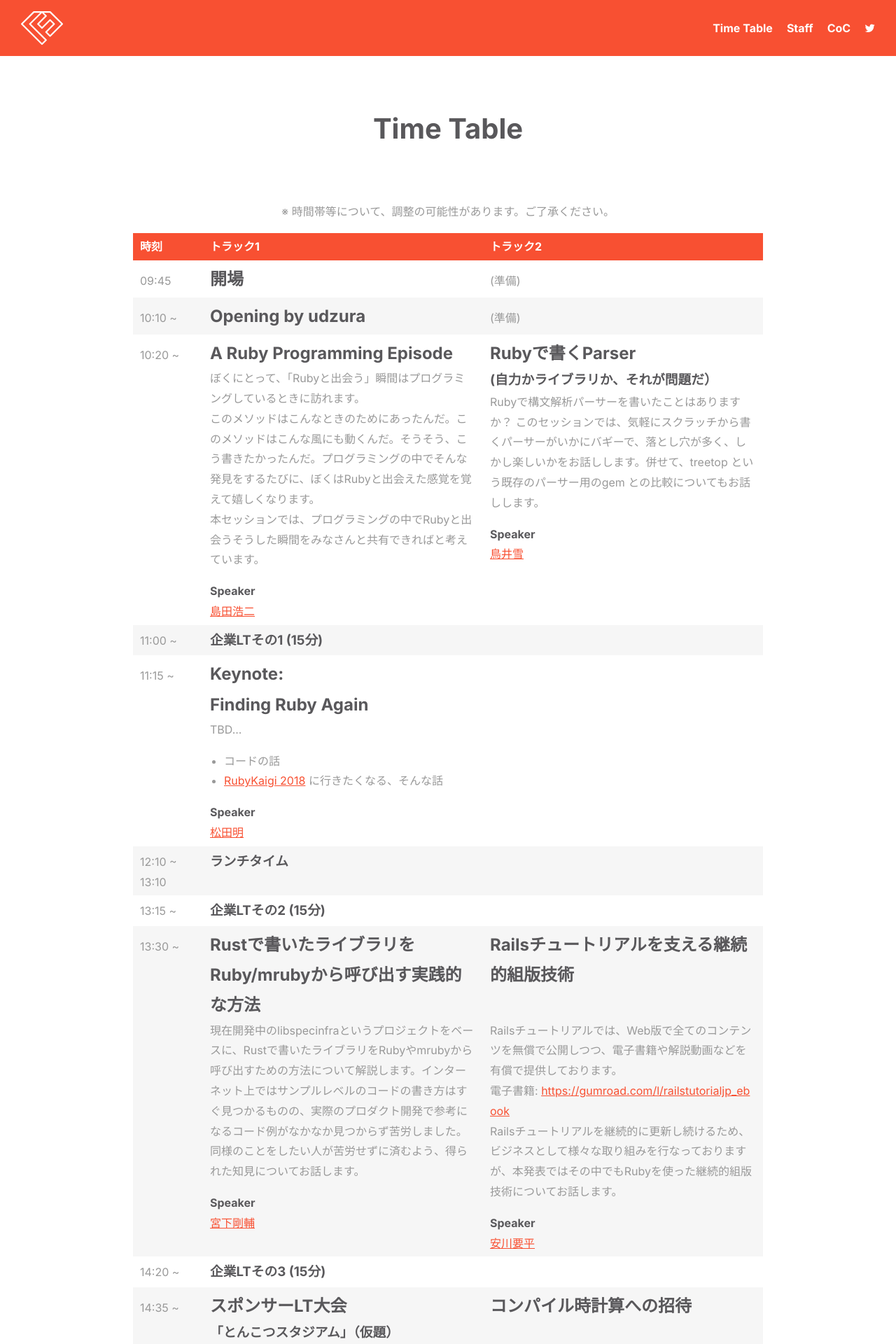
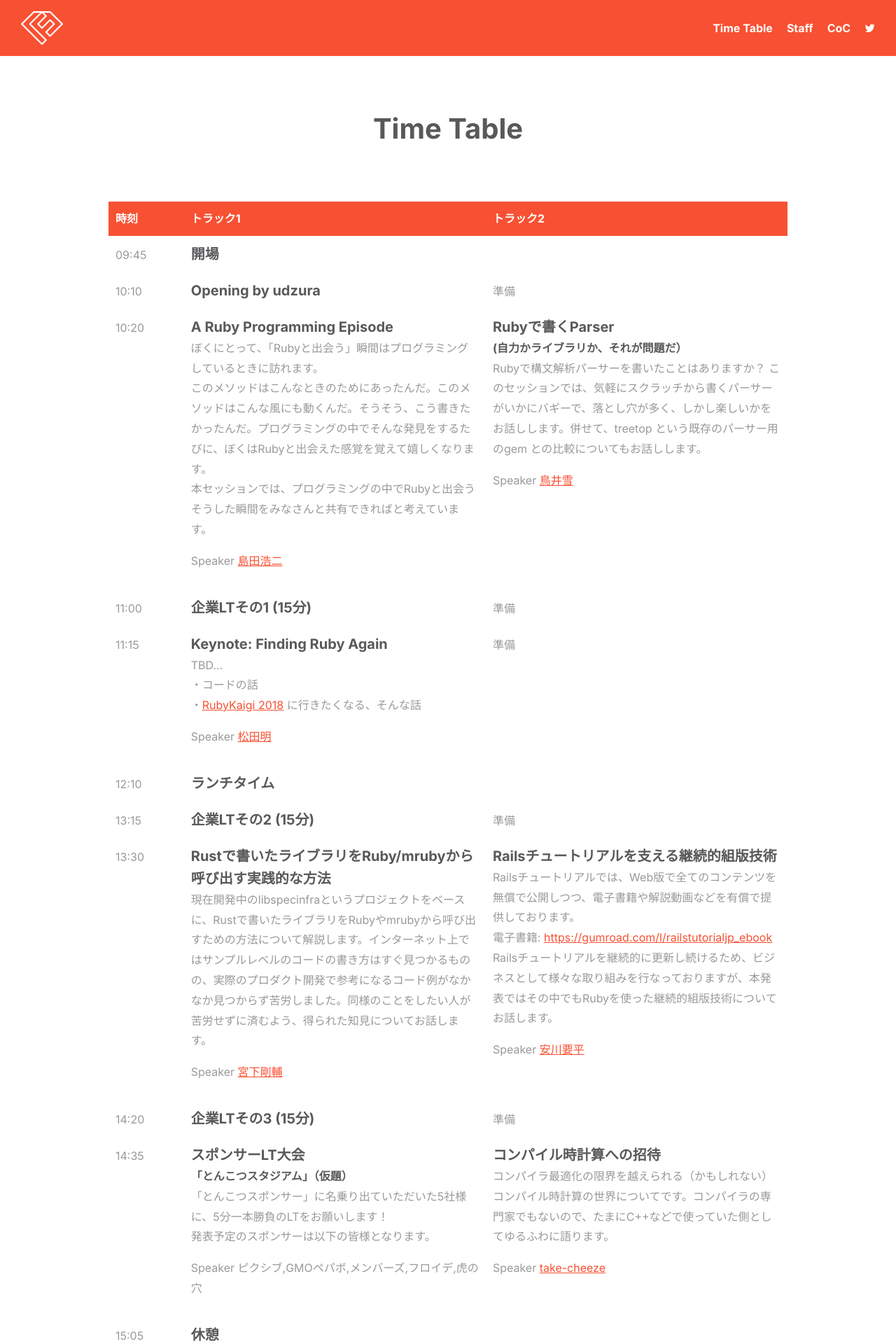
Before and after one commit to fukuokarb/fukuokark02, a Jekyll site: the page built from timetable.html, in a window 1280 px wide. Shown: the top 1920 px of the page at 70% size. Built offline with Jekyll 4.4.1, drawn with Linux system fonts in a browser that asks for light colours; nearby versions of some CDN libraries; some of the changed text lies outside the part shown.

Commit message:
タグとスタイルを調整

```diff
--- a/assets/css/style.css
+++ b/assets/css/style.css
@@ -360,8 +360,7 @@ button {
 }
 .default-section__table-wrap {
   margin: 0 auto;
-  padding: 0 20px;
-  max-width: 900px;
+  max-width: 970px;
 }
 .default-section__table {
   margin: 0 0 40px;
@@ -370,11 +369,11 @@ button {
 }
 .default-section__table__row {
   padding: 10px 0;
-  background: #F6F6F6;
+  background: #FFF;
   display: table-row;
 }
 .default-section__table__row:nth-of-type(even) {
-  background: #FFF;
+  border-bottom: 1px solid #f6f6f6;
 }
 .default-section__table__header {
   font-weight: bold;
@@ -382,7 +381,7 @@ button {
   background: #F85032;
 }
 .default-section__table__cell {
-  padding: 5px 10px;
+  padding: 10px;
   display: table-cell;
 }
 .default-section__table__cell--time {
@@ -396,7 +395,8 @@ button {
 }
 .default-section__table__title {
   font-weight: bold;
-  font-size: 2.4rem;
+  font-size: 2rem;
+  line-height: 1.6;
 }
 .default-section__table__subtitle {
   font-weight: bold;
--- a/timetable.html
+++ b/timetable.html
@@ -2,9 +2,6 @@
 title: 'Time Table'
 layout: post
 ---
-<div class="default-section__card-wrap">
-  <p>※ 時間帯等について、調整の可能性があります。ご了承ください。</p>
-</div>
 <div class="default-section__table-wrap">
   <div class="default-section__table">
     <div class="default-section__table__row default-section__table__header">
@@ -25,24 +22,21 @@ layout: post
       <div class="default-section__table__cell">
         <h2 class="default-section__table__title">開場</h2>
       </div>
-      <div class="default-section__table__cell">
-        (準備)
-      </div>
     </div>
     <div class="default-section__table__row">
       <div class="default-section__table__cell">
-        10:10 ~
+        10:10
       </div>
       <div class="default-section__table__cell">
         <h2 class="default-section__table__title">Opening by udzura</h2>
       </div>
       <div class="default-section__table__cell">
-        (準備)
+        準備
       </div>
     </div>
     <div class="default-section__table__row">
       <div class="default-section__table__cell">
-        10:20 ~
+        10:20
       </div>
       <div class="default-section__table__cell">
         <h2 class="default-section__table__title">A Ruby Programming Episode</h2>
@@ -51,53 +45,51 @@ layout: post
           このメソッドはこんなときのためにあったんだ。このメソッドはこんな風にも動くんだ。そうそう、こう書きたかったんだ。プログラミングの中でそんな発見をするたびに、ぼくはRubyと出会えた感覚を覚えて嬉しくなります。<br>
           本セッションでは、プログラミングの中でRubyと出会うそうした瞬間をみなさんと共有できればと考えています。
         </p>
-        <h4>Speaker</h4>
-        <a href="./speakers.html#snoozer05">島田浩二</a>
+        <p>Speaker <a href="./speakers.html#snoozer05">島田浩二</a></p>
       </div>
       <div class="default-section__table__cell">
-        <h2>Rubyで書くParser</h2>
-        <h3>(自力かライブラリか、それが問題だ）</h3>
+        <h2 class="default-section__table__title">Rubyで書くParser</h2>
+        <h3 class="default-section__table__subtitle">(自力かライブラリか、それが問題だ）</h3>
         <p>
           Rubyで構文解析パーサーを書いたことはありますか？ このセッションでは、気軽にスクラッチから書くパーサーがいかにバギーで、落とし穴が多く、しかし楽しいかをお話しします。併せて、treetop という既存のパーサー用のgem との比較についてもお話しします。
         </p>
-        <h4>Speaker</h4>
-        <a href="./speakers.html#yotii23">鳥井雪</a>
+        <p>Speaker <a href="./speakers.html#yotii23">鳥井雪</a></p>
       </div>
     </div>
     <div class="default-section__table__row">
       <div class="default-section__table__cell">
-        11:00 ~
+        11:00
       </div>
       <div class="default-section__table__cell">
-        <h3>企業LTその1 (15分)</h3>
+        <h2 class="default-section__table__title">企業LTその1 (15分)</h2>
       </div>
       <div class="default-section__table__cell">
+        準備
       </div>
     </div>
     <div class="default-section__table__row">
       <div class="default-section__table__cell">
-        11:15 ~
+        11:15
       </div>
       <div class="default-section__table__cell">
-        <h2>Keynote:<br />Finding Ruby Again</h2>
-        <p>TBD...</p>
-        <ul>
-          <li>コードの話</li>
-          <li><a href="http://rubykaigi.org/2018">RubyKaigi 2018</a> に行きたくなる、そんな話</li>
-        </ul>
-        <h4>Speaker</h4>
-        <a href="./index.html#keynotes">松田明</a>
+        <h2 class="default-section__table__title">Keynote: Finding Ruby Again</h2>
+        <p>
+          TBD...<br>
+          ・コードの話<br>
+          ・<a href="http://rubykaigi.org/2018">RubyKaigi 2018</a> に行きたくなる、そんな話<br>
+        </p>
+        <p>Speaker <a href="./index.html#keynotes">松田明</a></p>
       </div>
       <div class="default-section__table__cell">
+        準備
       </div>
     </div>
     <div class="default-section__table__row">
       <div class="default-section__table__cell">
-        12:10 ~
-        13:10
+        12:10
       </div>
       <div class="default-section__table__cell">
-        <h3>ランチタイム</h3>
+        <h2 class="default-section__table__title">ランチタイム</h2>
       </div>
       <div class="default-section__table__cell">
       </div>
@@ -105,10 +97,78 @@ layout: post
 
     <div class="default-section__table__row">
       <div class="default-section__table__cell">
-        13:15 ~
+        13:15
       </div>
       <div class="default-section__table__cell">
-        <h3>企業LTその2 (15分)</h3>
+        <h2 class="default-section__table__title">企業LTその2 (15分)</h2>
+      </div>
+      <div class="default-section__table__cell">
+        準備
+      </div>
+    </div>
+
+    <div class="default-section__table__row">
+      <div class="default-section__table__cell">
+        13:30
+      </div>
+      <div class="default-section__table__cell">
+        <h2 class="default-section__table__title">Rustで書いたライブラリをRuby/mrubyから呼び出す実践的な方法</h2>
+        <p>
+          現在開発中のlibspecinfraというプロジェクトをベースに、Rustで書いたライブラリをRubyやmrubyから呼び出すための方法について解説します。インターネット上ではサンプルレベルのコードの書き方はすぐ見つかるものの、実際のプロダクト開発で参考になるコード例がなかなか見つからず苦労しました。同様のことをしたい人が苦労せずに済むよう、得られた知見についてお話します。
+        </p>
+        <p>Speaker <a href="./speakers.html#mizzy">宮下剛輔</a></p>
+      </div>
+      <div class="default-section__table__cell">
+        <h2 class="default-section__table__title">Railsチュートリアルを支える継続的組版技術</h2>
+        <p>
+          Railsチュートリアルでは、Web版で全てのコンテンツを無償で公開しつつ、電子書籍や解説動画などを有償で提供しております。<br>
+          電子書籍: <a href="https://gumroad.com/l/railstutorialjp_ebook">https://gumroad.com/l/railstutorialjp_ebook</a><br>
+          Railsチュートリアルを継続的に更新し続けるため、ビジネスとして様々な取り組みを行なっておりますが、本発表ではその中でもRubyを使った継続的組版技術についてお話します。
+        </p>
+        <p>Speaker <a href="./speakers.html#yasulab">安川要平</a></p>
+      </div>
+    </div>
+
+    <div class="default-section__table__row">
+      <div class="default-section__table__cell">
+        14:20
+      </div>
+      <div class="default-section__table__cell">
+        <h2 class="default-section__table__title">企業LTその3 (15分)</h2>
+      </div>
+      <div class="default-section__table__cell">
+        準備
+      </div>
+    </div>
+
+    <div class="default-section__table__row">
+      <div class="default-section__table__cell">
+        14:35
+      </div>
+      <div class="default-section__table__cell">
+        <h2 class="default-section__table__title">スポンサーLT大会</h2>
+        <h3 class="default-section__table__subtitle">「とんこつスタジアム」（仮題）</h3>
+        <p>
+          「とんこつスポンサー」に名乗り出ていただいた5社様に、5分一本勝負のLTをお願いします！<br>
+          発表予定のスポンサーは以下の皆様となります。
+        </p>
+        <p>Speaker ピクシブ,GMOペパボ,メンバーズ,フロイデ,虎の穴</p>
+      </div>
+      <div class="default-section__table__cell">
+        <h2 class="default-section__table__title">コンパイル時計算への招待</h2>
+        <p>
+          コンパイラ最適化の限界を越えられる（かもしれない）コンパイル時計算の世界についてです。コンパイラの専門家でもないので、たまにC++などで使っていた側としてゆるふわに語ります。
+        </p>
+        <p>Speaker <a href="./speakers.html#take-cheeze">take-cheeze</a></p>
+      </div>
+    </div>
+
+    <div class="default-section__table__row">
+      <div class="default-section__table__cell">
+        15:05
+      </div>
+      <div class="default-section__table__cell">
+        <h2 class="default-section__table__title">休憩</h2>
       </div>
       <div class="default-section__table__cell">
       </div>
@@ -116,139 +176,61 @@ layout: post
 
     <div class="default-section__table__row">
       <div class="default-section__table__cell">
-        13:30 ~
+        15:30
       </div>
-      <div class="default-section__table__cell">
-        <h2>Rustで書いたライブラリをRuby/mrubyから呼び出す実践的な方法</h2>
+      <div class="default-section__table__cell default-section__table__cell--talk">
+        <h2 class="default-section__table__title">200万ドメインのHTTPS化を見据えたmrubyによる大規模証明書管理アーキテクチャ</h2>
+        <h3 class="default-section__table__subtitle">サーバ台数を100分の1にする技術</h3>
         <p>
-          現在開発中のlibspecinfraというプロジェクトをベースに、Rustで書いたライブラリをRubyやmrubyから呼び出すための方法について解説します。インターネット上ではサンプルレベルのコードの書き方はすぐ見つかるものの、実際のプロダクト開発で参考になるコード例がなかなか見つからず苦労しました。同様のことをしたい人が苦労せずに済むよう、得られた知見についてお話します。
+          常時HTTPS化が進む中で，高集積マルチテナント方式のWebサーバで管理している大量のホストもHTTPS化を進めていく必要がある．そこで，事前にサーバプロセスに証明書を読み込まず，TLSハンドシェイク時に動的に証明書を読み込み，メモリ使用量を低減させる手法を提案する．実装には，ngx_mrubyを採用し，GMOペパボ株式会社のホスティングサービスにおいて本手法を導入して，実運用上の評価を行った
         </p>
-        <h4>Speaker</h4>
-        <a href="./speakers.html#mizzy">宮下剛輔</a>
+        <p>Speaker <a href="./speakers.html#matsumotory">松本亮介</a></p>
       </div>
-      <div class="default-section__table__cell">
-        <h2 style="padding-bottom: 1.8em;">Railsチュートリアルを支える継続的組版技術</h2>
+      <div class="default-section__table__cell default-section__table__cell--talk">
+        <h2 class="default-section__table__title">なぜRubyだったのか？Rubyで成長したOSS</h2>
         <p>
-          Railsチュートリアルでは、Web版で全てのコンテンツを無償で公開しつつ、電子書籍や解説動画などを有償で提供しております。<br>
-          電子書籍: <a href="https://gumroad.com/l/railstutorialjp_ebook">https://gumroad.com/l/railstutorialjp_ebook</a><br>
-          Railsチュートリアルを継続的に更新し続けるため、ビジネスとして様々な取り組みを行なっておりますが、本発表ではその中でもRubyを使った継続的組版技術についてお話します。
+          発表者は、PHPのエンジニアでありながらRuby製のツールとしてawspecというツールを作成しメンテナンスしています。<br>
+          その中で、なぜRubyを採用したのか、そのツールがRubyのコミュニティでどのように成長したのか、様々な問題をRubyの世界でどのように解決したのか、どのようなPull Requestがあったのかを話します。
+          本発表で1つのRubyのOSSの成長を紹介できると思います。
         </p>
-        <h4>Speaker</h4>
-        <a href="./speakers.html#yasulab">安川要平</a>
+        <p>Speaker <a href="./speakers.html#k1low">小山健一郎</a></p>
       </div>
     </div>
 
     <div class="default-section__table__row">
       <div class="default-section__table__cell">
-        14:20 ~
+        16:20
+      </div>
+      <div class="default-section__table__cell default-section__table__cell--talk">
+        <h2 class="default-section__table__title">企業LTその4 (15分)</h2>
       </div>
       <div class="default-section__table__cell">
-        <h3>企業LTその3 (15分)</h3>
-      </div>
-      <div class="default-section__table__cell">
+        準備
       </div>
     </div>
 
     <div class="default-section__table__row">
       <div class="default-section__table__cell">
-        14:35 ~
+        16:35
+      </div>
+      <div class="default-section__table__cell default-section__table__cell--talk">
+        <h2 class="default-section__table__title">Keynote: Rubyにおけるトレース機構の刷新</h2>
+        <p>
+          プログラムの挙動を追跡するのは、性能解析や挙動解析などを行うために重要である。Ruby (MRI) にはそのための仕組みとして、VM の trace 命令と、それを用いた TracePoint を用意している。しかし、現在の仕組みでは、非トレース時の実行時負荷が若干（最大で1割ほど）生じ、また任意の点に追跡点を仕込むことができず、柔軟な追跡が困難という問題がある。そこで、本発表ではこれらの問題点を解決する新しい追跡機構について紹介する。新しい機構では、`trace` 命令を用いるのではなく、各命令に付加的な情報を持たせ、命令書き換えを利用して実現する。発表では、本機構の設計と実装、そして実装と評価について紹介する。さらに、本機構によって可能になる言語機能のアイディアについても議論する。
+        </p>
+        <p>Speaker <a href="./index.html#keynotes">笹田耕一</a></p>
       </div>
       <div class="default-section__table__cell">
-        <h2>スポンサーLT大会</h2>
-        <h3>「とんこつスタジアム」（仮題）</h3>
-        <p>
-          「とんこつスポンサー」に名乗り出ていただいた5社様に、5分一本勝負のLTをお願いします！<br>
-          発表予定のスポンサーは以下の皆様となります。
-        </p>
-        <h4>Speakers</h4>
-        <ul>
-          <li>ピクシブ</li>
-          <li>GMOペパボ</li>
-          <li>メンバーズ</li>
-          <li>フロイデ</li>
-          <li>虎の穴</li>
-        </ul>
-      </div>
-      <div class="default-section__table__cell">
-        <h2 style="padding-bottom: 1.35em;">コンパイル時計算への招待</h2>
-        <p>
-          コンパイラ最適化の限界を越えられる（かもしれない）コンパイル時計算の世界についてです。コンパイラの専門家でもないので、たまにC++などで使っていた側としてゆるふわに語ります。
-        </p>
-        <h4>Speaker</h4>
-        <a href="./speakers.html#take-cheeze">take-cheeze</a>
+        準備
       </div>
     </div>
 
     <div class="default-section__table__row">
       <div class="default-section__table__cell">
-        15:05 ~
-        15:30
+        17:30
       </div>
-      <div class="default-section__table__cell">
-        <h3>休憩</h3>
-      </div>
-      <div class="default-section__table__cell">
-      </div>
-    </div>
-
-    <div class="default-section__table__row">
-      <div class="default-section__table__cell">
-        15:30 ~
-      </div>
-      <div class="default-section__table__cell">
-        <h2>200万ドメインのHTTPS化を見据えたmrubyによる大規模証明書管理アーキテクチャ</h2>
-        <h3>サーバ台数を100分の1にする技術</h3>
-        <p>
-          常時HTTPS化が進む中で，高集積マルチテナント方式のWebサーバで管理している大量のホストもHTTPS化を進めていく必要がある．そこで，事前にサーバプロセスに証明書を読み込まず，TLSハンドシェイク時に動的に証明書を読み込み，メモリ使用量を低減させる手法を提案する．実装には，ngx_mrubyを採用し，GMOペパボ株式会社のホスティングサービスにおいて本手法を導入して，実運用上の評価を行った
-        </p>
-        <h4>Speaker</h4>
-        <a href="./speakers.html#matsumotory">松本亮介</a>
-      </div>
-      <div class="default-section__table__cell">
-        <h2 style="padding-bottom: 3.2em;">なぜRubyだったのか？Rubyで成長したOSS</h2>
-        <p>
-          発表者は、PHPのエンジニアでありながらRuby製のツールとしてawspecというツールを作成しメンテナンスしています。<br>
-その中で、なぜRubyを採用したのか、そのツールがRubyのコミュニティでどのように成長したのか、様々な問題をRubyの世界でどのように解決したのか、どのようなPull Requestがあったのかを話します。
-本発表で1つのRubyのOSSの成長を紹介できると思います。
-        </p>
-        <h4>Speaker</h4>
-        <a href="./speakers.html#k1low">小山健一郎</a>
-      </div>
-    </div>
-
-    <div class="default-section__table__row">
-      <div class="default-section__table__cell">
-        16:20 ~
-      </div>
-      <div class="default-section__table__cell">
-        <h3>企業LTその4 (15分)</h3>
-      </div>
-      <div class="default-section__table__cell">
-      </div>
-    </div>
-
-    <div class="default-section__table__row">
-      <div class="default-section__table__cell">
-        16:35 ~
-      </div>
-      <div class="default-section__table__cell">
-        <h2>Keynote: Rubyにおける<br />トレース機構の刷新</h2>
-        <p>
-          プログラムの挙動を追跡するのは、性能解析や挙動解析などを行うために重要である。Ruby (MRI) にはそのための仕組みとして、VM の trace 命令と、それを用いた TracePoint を用意している。しかし、現在の仕組みでは、非トレース時の実行時負荷が若干（最大で1割ほど）生じ、また任意の点に追跡点を仕込むことができず、柔軟な追跡が困難という問題がある。そこで、本発表ではこれらの問題点を解決する新しい追跡機構について紹介する。新しい機構では、`trace` 命令を用いるのではなく、各命令に付加的な情報を持たせ、命令書き換えを利用して実現する。発表では、本機構の設計と実装、そして実装と評価について紹介する。さらに、本機構によって可能になる言語機能のアイディアについても議論する。
-        </p>
-        <h4>Speaker</h4>
-        <a href="./index.html#keynotes">笹田耕一</a>
-      </div>
-      <div class="default-section__table__cell">
-      </div>
-    </div>
-
-    <div class="default-section__table__row">
-      <div class="default-section__table__cell">
-        17:30 ~
-      </div>
-      <div class="default-section__table__cell">
-        <h3>Closing talk by udzura</h3>
+      <div class="default-section__table__cell default-section__table__cell--talk">
+        <h2 class="default-section__table__title">Closing talk by udzura</h2>
         <p>
           ??????
         </p>
@@ -259,17 +241,15 @@ layout: post
 
     <div class="default-section__table__row">
       <div class="default-section__table__cell">
-        18:00 ~
-        18:30
+        18:00
       </div>
       <div class="default-section__table__cell">
-        <h3>退場（18:30完全撤収）</h3>
+        <h2 class="default-section__table__title">退場（18:30 完全撤収）</h2>
+        <p>ご協力をお願いします。</p>
       </div>
       <div class="default-section__table__cell">
-        <h3>ご協力をお願いします。</h3>
       </div>
     </div>
-
   </div>
-
+  <p>※時間帯等について、調整の可能性があります。ご了承ください。</p>
 </div>
```
